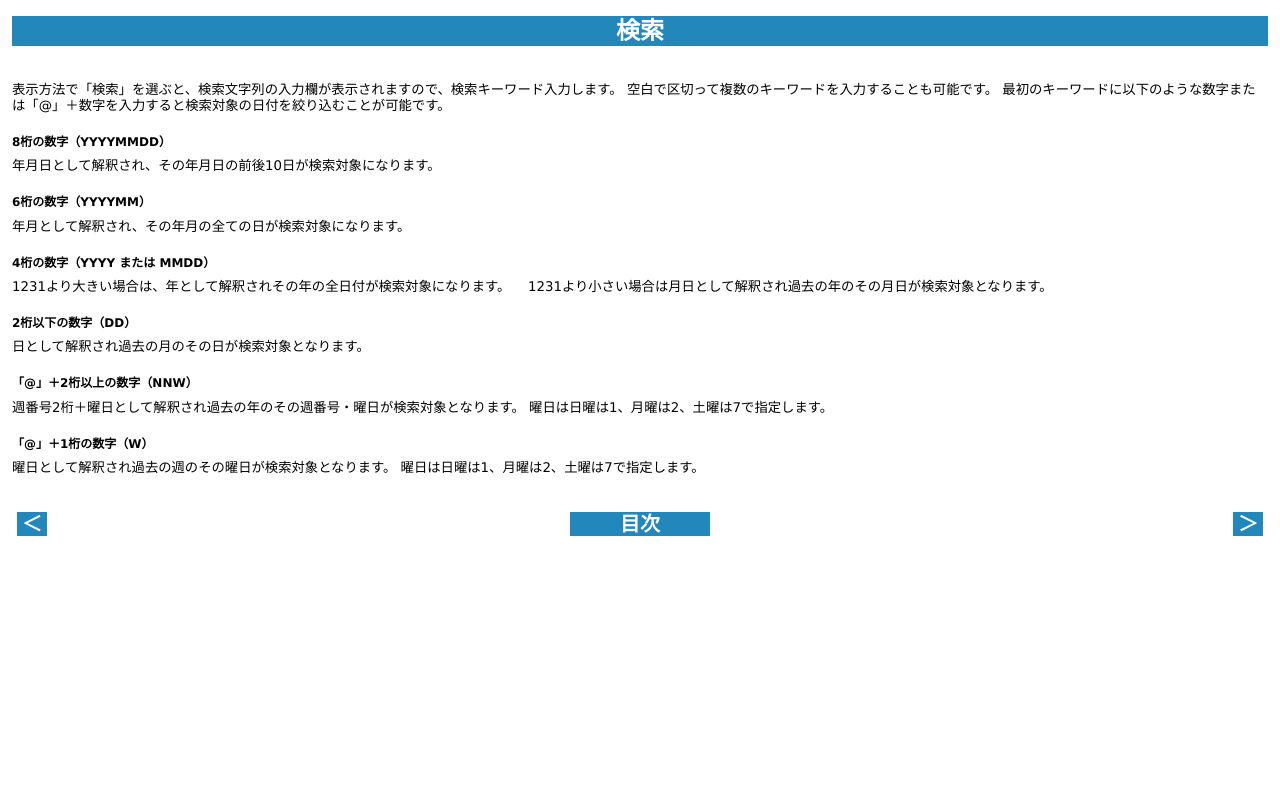
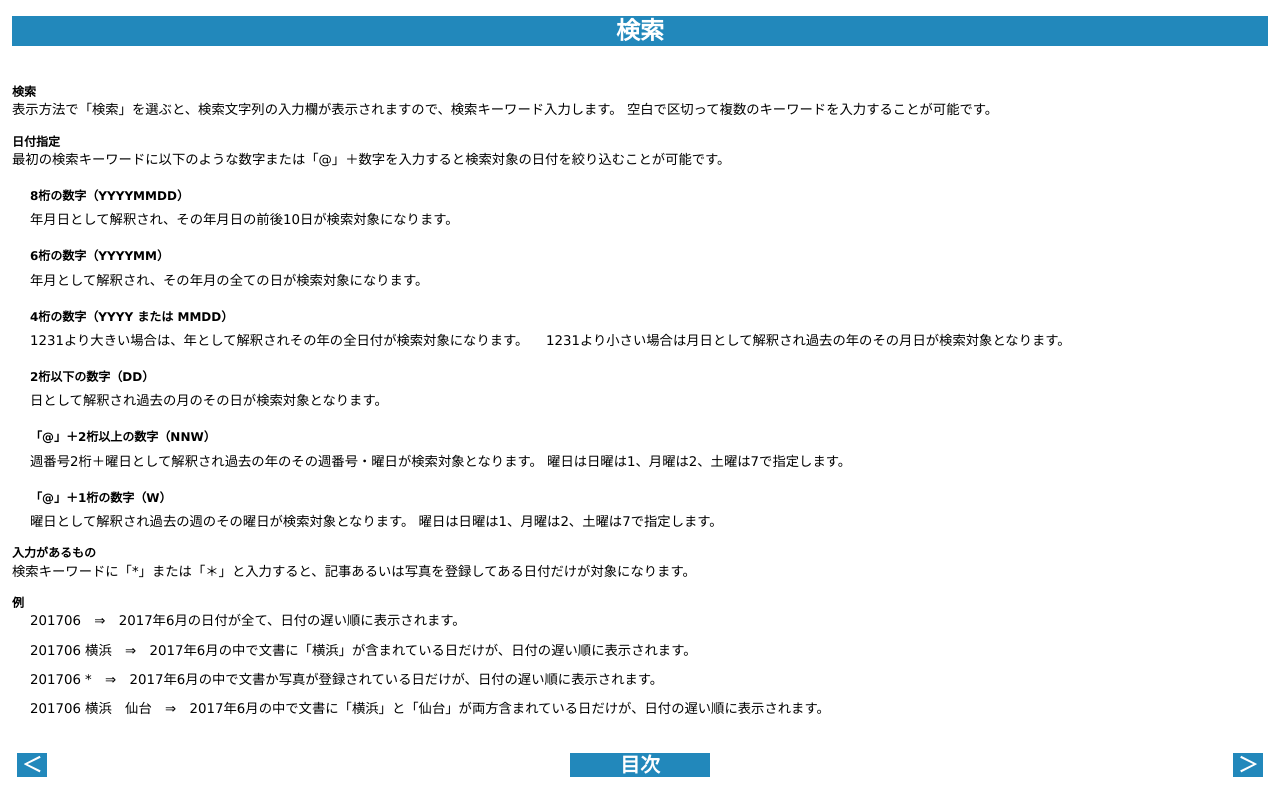
Before and after one commit to kj-oz/Diary, a plain HTML site: page www/search.html in a window 1280 px wide. Drawn offline with Linux system fonts and the light colour scheme.

Commit message:
主にヘルプの修正

```diff
--- a/www/help.css
+++ b/www/help.css
@@ -23,7 +23,7 @@ h3 {
 	font-weight: bold;
 	margin-top: -4px;
 	margin-bottom: -4px
-	}
+}
 
 p	{
 	font-size: 10pt;
@@ -112,6 +112,14 @@ img {
 	margin-top: 18px;
 }
 
+.items h3 {
+	margin-left: 18px;
+}
+
+.items p {
+	margin-left: 18px;
+}
+
 .pager {
   margin-top: 36px;
   font-size: 100%
--- a/www/search.html
+++ b/www/search.html
@@ -11,9 +11,12 @@
     <h1>検索</h1>
   </div>
   <div class="contents">
+    <h2>検索</h2>
     <p>表示方法で「検索」を選ぶと、検索文字列の入力欄が表示されますので、検索キーワード入力します。
-      空白で区切って複数のキーワードを入力することも可能です。
-      最初のキーワードに以下のような数字または「@」＋数字を入力すると検索対象の日付を絞り込むことが可能です。</p>
+      空白で区切って複数のキーワードを入力することが可能です。</p>
+    <h2>日付指定</h2>
+    <p>最初の検索キーワードに以下のような数字または「@」＋数字を入力すると検索対象の日付を絞り込むことが可能です。</p>
+    <div class="items">
    	  <h3>8桁の数字（YYYYMMDD）</h3>
       <p>年月日として解釈され、その年月日の前後10日が検索対象になります。</p>
       <h3>6桁の数字（YYYYMM）</h3>
@@ -30,6 +33,16 @@
       <p>曜日として解釈され過去の週のその曜日が検索対象となります。
         曜日は日曜は1、月曜は2、土曜は7で指定します。</p>
     </div>
+    <h2>入力があるもの</h2>
+    <p>検索キーワードに「*」または「＊」と入力すると、記事あるいは写真を登録してある日付だけが対象になります。</p>
+    <h2>例</h2>
+    <div class="items">
+      <p>201706　⇒　2017年6月の日付が全て、日付の遅い順に表示されます。</p>
+      <p>201706 横浜　⇒　2017年6月の中で文書に「横浜」が含まれている日だけが、日付の遅い順に表示されます。</p>
+      <p>201706 *　⇒　2017年6月の中で文書か写真が登録されている日だけが、日付の遅い順に表示されます。</p>
+      <p>201706 横浜　仙台　⇒　2017年6月の中で文書に「横浜」と「仙台」が両方含まれている日だけが、日付の遅い順に表示されます。</p>
+    </div>
+  </div>
   <div class="pager">
     <div class="pager-button" id="pager-prev">
       <h2><a href="filter.html">＜</a></h2>
```
Also changed, not shown: www/filter.html (+4 -2 lines), www/index.html (+1 -1 lines), 2 other files. Lines whose indentation alone changed are shown as unchanged.
